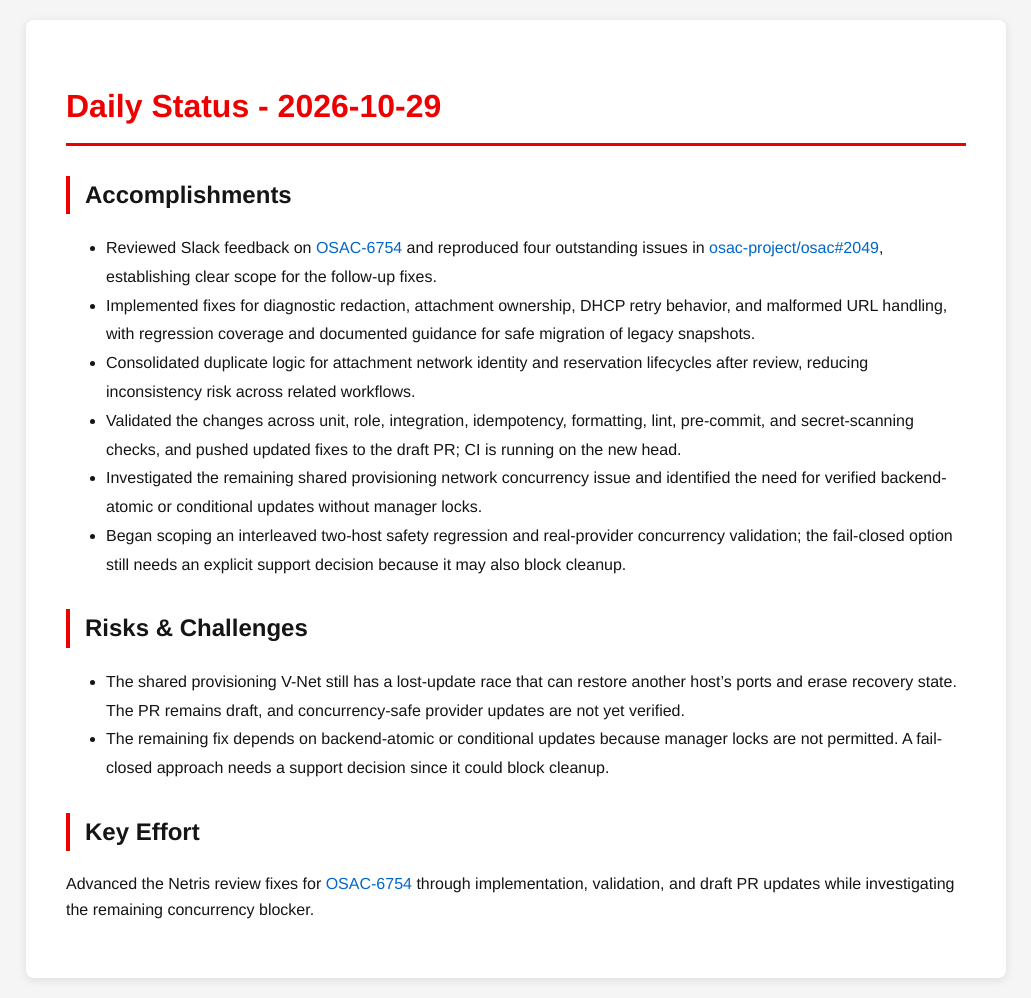
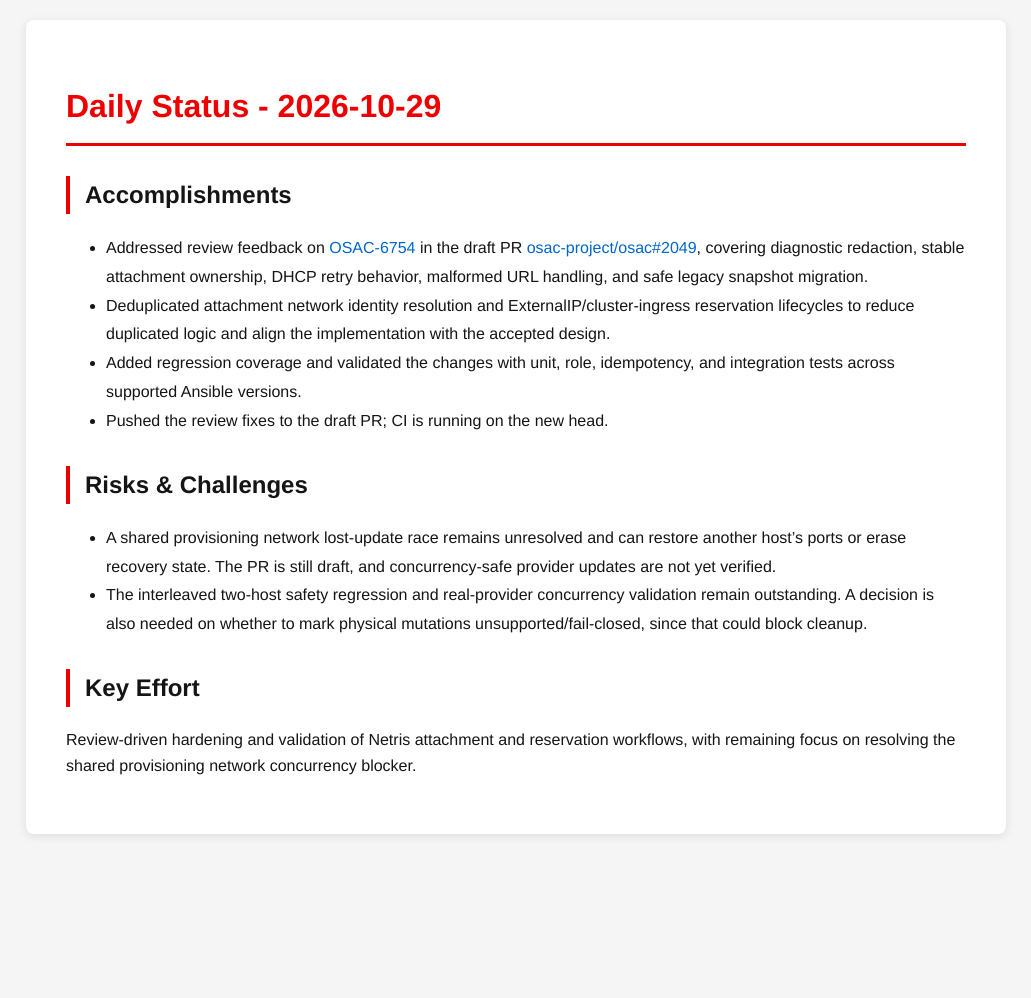
Before and after one commit to tzvatot/daily-status, a Jekyll site: the page built from 2026-10-29.md, in a window 1280 px wide. Shown: the whole page, without its empty margins (124-1155 px from the left). Built offline with Jekyll 4.4.1, drawn with Linux system fonts in a browser that asks for light colours; after the commit the page ends 900 px from its top, so only the background shows below that.

Commit message:
Daily status update - 2026-10-29

```diff
--- a/2026-10-29.md
+++ b/2026-10-29.md
@@ -7,16 +7,14 @@ date: 2026-10-29
 # Daily Status - 2026-10-29
 
 ## Accomplishments
-- Reviewed Slack feedback on [OSAC-6754](https://redhat.atlassian.net/browse/OSAC-6754) and reproduced four outstanding issues in [osac-project/osac#2049](https://github.com/osac-project/osac/pull/2049), establishing clear scope for the follow-up fixes.
-- Implemented fixes for diagnostic redaction, attachment ownership, DHCP retry behavior, and malformed URL handling, with regression coverage and documented guidance for safe migration of legacy snapshots.
-- Consolidated duplicate logic for attachment network identity and reservation lifecycles after review, reducing inconsistency risk across related workflows.
-- Validated the changes across unit, role, integration, idempotency, formatting, lint, pre-commit, and secret-scanning checks, and pushed updated fixes to the draft PR; CI is running on the new head.
-- Investigated the remaining shared provisioning network concurrency issue and identified the need for verified backend-atomic or conditional updates without manager locks.
-- Began scoping an interleaved two-host safety regression and real-provider concurrency validation; the fail-closed option still needs an explicit support decision because it may also block cleanup.
+- Addressed review feedback on [OSAC-6754](https://redhat.atlassian.net/browse/OSAC-6754) in the draft PR [osac-project/osac#2049](https://github.com/osac-project/osac/pull/2049), covering diagnostic redaction, stable attachment ownership, DHCP retry behavior, malformed URL handling, and safe legacy snapshot migration.
+- Deduplicated attachment network identity resolution and ExternalIP/cluster-ingress reservation lifecycles to reduce duplicated logic and align the implementation with the accepted design.
+- Added regression coverage and validated the changes with unit, role, idempotency, and integration tests across supported Ansible versions.
+- Pushed the review fixes to the draft PR; CI is running on the new head.
 
 ## Risks & Challenges
-- The shared provisioning V-Net still has a lost-update race that can restore another host's ports and erase recovery state. The PR remains draft, and concurrency-safe provider updates are not yet verified.
-- The remaining fix depends on backend-atomic or conditional updates because manager locks are not permitted. A fail-closed approach needs a support decision since it could block cleanup.
+- A shared provisioning network lost-update race remains unresolved and can restore another host's ports or erase recovery state. The PR is still draft, and concurrency-safe provider updates are not yet verified.
+- The interleaved two-host safety regression and real-provider concurrency validation remain outstanding. A decision is also needed on whether to mark physical mutations unsupported/fail-closed, since that could block cleanup.
 
 ## Key Effort
-Advanced the Netris review fixes for [OSAC-6754](https://redhat.atlassian.net/browse/OSAC-6754) through implementation, validation, and draft PR updates while investigating the remaining concurrency blocker.
+Review-driven hardening and validation of Netris attachment and reservation workflows, with remaining focus on resolving the shared provisioning network concurrency blocker.
```
